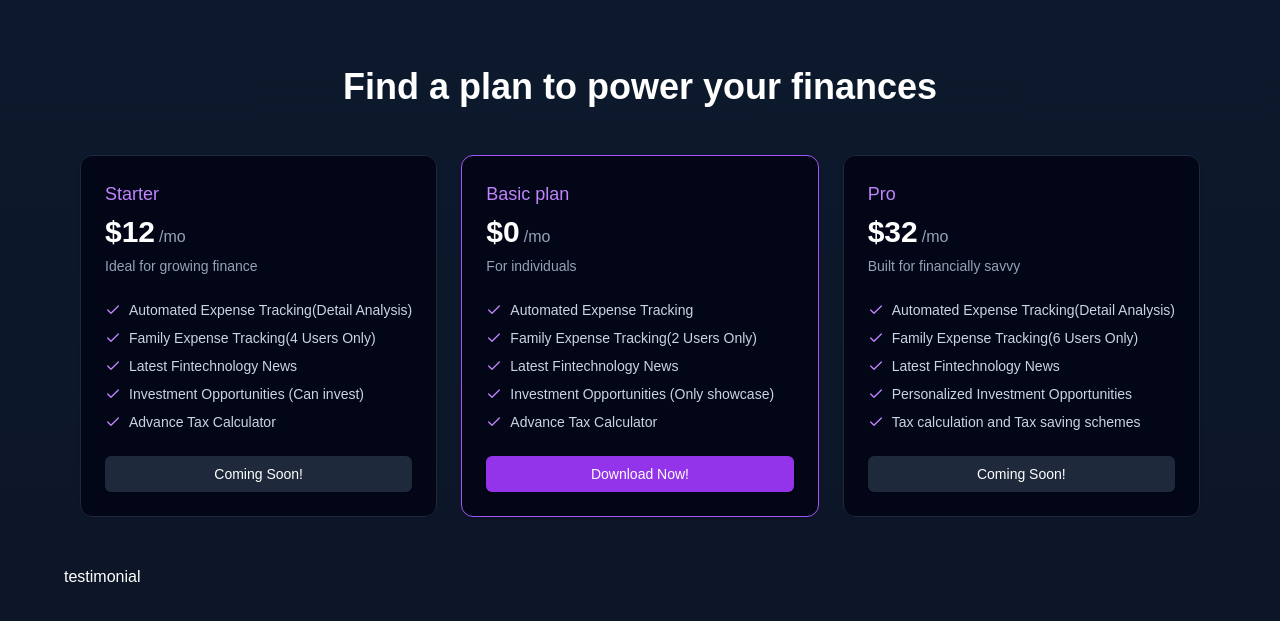
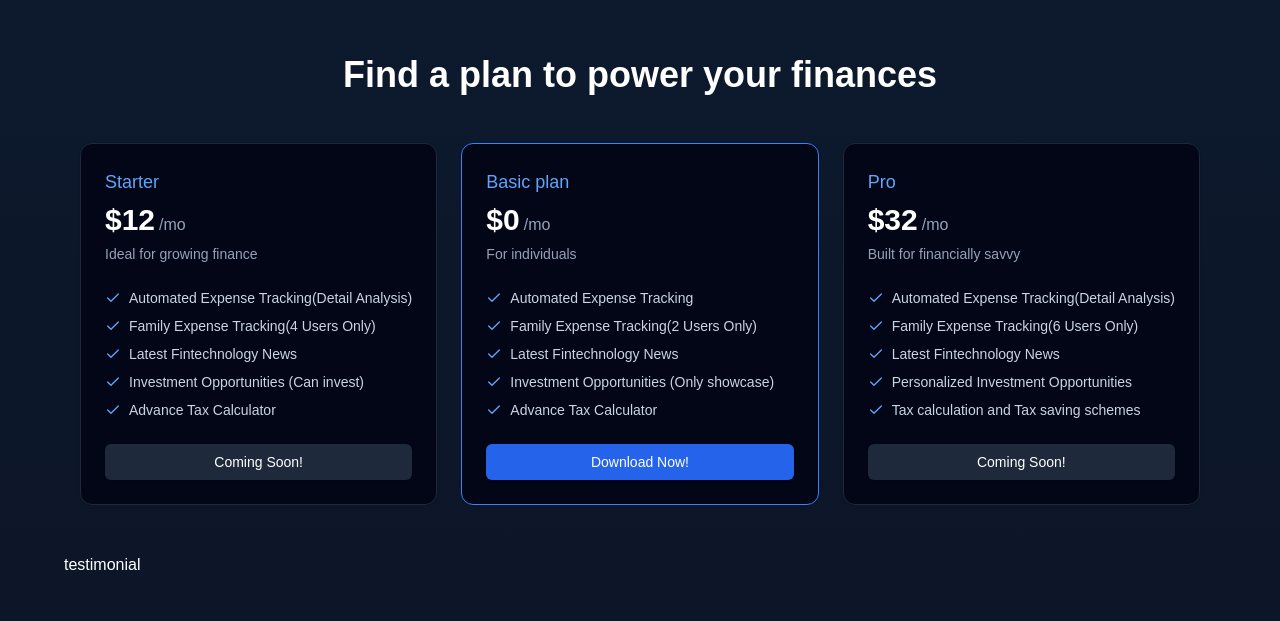
Before and after one commit to DevHrithik/Resolva, a Next.js app: page / in a window 1280 px wide. Shown: the part 2177-2798 px from the top of the page. Built offline with nearby package versions, Linux system fonts and the light colour scheme.

Commit message:
working on landing page

```diff
--- a/components/landing-page/feature-section.tsx
+++ b/components/landing-page/feature-section.tsx
@@ -27,14 +27,14 @@ const Feature = () => {
   return (
     <section className="w-full py-12 md:py-24 lg:py-32 ">
       <div className="container px-4 md:px-6 mx-auto">
-        <h2 className="text-3xl font-bold tracking-tighter sm:text-5xl text-center mb-12 text-white">
+        <h2 className="text-3xl font-bold tracking-tighter  text-center mb-12 text-white">
           Why Choose Resolva?
         </h2>
         <div className="grid gap-8 lg:grid-cols-3">
           {features.map((feature, index) => (
             <Card
               key={index}
-              className="bg-transparent"
+              className="bg-slate-950 border-slate-800"
             >
               <CardHeader>
                 <feature.icon className="h-12 w-12 mb-4 text-blue-400" />
--- a/components/landing-page/pricing.tsx
+++ b/components/landing-page/pricing.tsx
@@ -8,143 +8,92 @@ import {
   CardHeader,
 } from "@/components/ui/card";
 
+const pricingPlans = [
+  {
+    title: "Starter",
+    price: 12,
+    description: "Ideal for growing finance",
+    features: [
+      "Automated Expense Tracking(Detail Analysis)",
+      "Family Expense Tracking(4 Users Only)",
+      "Latest Fintechnology News",
+      "Investment Opportunities (Can invest)",
+      "Advance Tax Calculator",
+    ],
+    buttonText: "Coming Soon!",
+    isComingSoon: true,
+  },
+  {
+    title: "Basic plan",
+    price: 0,
+    description: "For individuals",
+    features: [
+      "Automated Expense Tracking",
+      "Family Expense Tracking(2 Users Only)",
+      "Latest Fintechnology News",
+      "Investment Opportunities (Only showcase)",
+      "Advance Tax Calculator",
+    ],
+    buttonText: "Download Now!",
+    isComingSoon: false,
+  },
+  {
+    title: "Pro",
+    price: 32,
+    description: "Built for financially savvy",
+    features: [
+      "Automated Expense Tracking(Detail Analysis)",
+      "Family Expense Tracking(6 Users Only)",
+      "Latest Fintechnology News",
+      "Personalized Investment Opportunities",
+      "Tax calculation and Tax saving schemes",
+    ],
+    buttonText: "Coming Soon!",
+    isComingSoon: true,
+  },
+];
+
 const Pricing = () => {
   return (
-    <div className=" px-4 py-8 md:py-12">
+    <div className="px-4 py-8 md:py-12">
       <div className="mx-auto max-w-6xl">
         <h2 className="text-center text-3xl font-bold text-white mb-12 md:text-4xl">
           Find a plan to power your finances
         </h2>
         <div className="grid gap-6 md:grid-cols-3">
-          <Card className="relative border-slate-800 bg-slate-950">
+          {pricingPlans.map((plan, index) => (
+            <Card
+              key={index}
+              className={`relative ${plan.isComingSoon ? "border-slate-800" : "border-blue-500"} bg-slate-950`}
+            >
               <CardHeader>
-              <h3 className="text-lg font-medium text-purple-400">Starter</h3>
+                <h3 className="text-lg font-medium text-blue-400">{plan.title}</h3>
                 <div className="flex items-baseline text-white">
-                <span className="text-3xl font-bold">$12</span>
+                  <span className="text-3xl font-bold">${plan.price}</span>
                   <span className="text-slate-400 ml-1">/mo</span>
                 </div>
-              <p className="text-sm text-slate-400">
-                Ideal for growing finance
-              </p>
+                <p className="text-sm text-slate-400">{plan.description}</p>
               </CardHeader>
               <CardContent className="flex-1">
                 <ul className="space-y-2 text-sm text-slate-300">
-                <li className="flex items-center">
-                  <Check className="mr-2 h-4 w-4 text-purple-400" />
-                  Automated Expense Tracking(Detail Analysis)
+                  {plan.features.map((feature, featureIndex) => (
+                    <li key={featureIndex} className="flex items-center">
+                      <Check className="mr-2 h-4 w-4 text-blue-400" />
+                      {feature}
                     </li>
-                <li className="flex items-center">
-                  <Check className="mr-2 h-4 w-4 text-purple-400" />
-                  Family Expense Tracking(4 Users Only)
-                </li>
-                <li className="flex items-center">
-                  <Check className="mr-2 h-4 w-4 text-purple-400" />
-                  Latest Fintechnology News
-                </li>
-                <li className="flex items-center">
-                  <Check className="mr-2 h-4 w-4 text-purple-400" />
-                  Investment Opportunities (Can invest)
-                </li>
-                <li className="flex items-center">
-                  <Check className="mr-2 h-4 w-4 text-purple-400" />
-                  Advance Tax Calculator
-                </li>
+                  ))}
                 </ul>
               </CardContent>
               <CardFooter>
                 <Button
-                className="w-full bg-slate-800 hover:bg-slate-700 text-white"
-                variant="secondary"
+                  className={`w-full ${plan.isComingSoon ? "bg-slate-800 hover:bg-slate-700" : "bg-blue-600 hover:bg-blue-500"} text-white`}
+                  variant={plan.isComingSoon ? "secondary" : "default"}
                 >
-                Coming Soon!
+                  {plan.buttonText}
                 </Button>
               </CardFooter>
             </Card>
-          <Card className="relative border-purple-500 bg-slate-950">
-            <CardHeader>
-              <h3 className="text-lg font-medium text-purple-400">
-                Basic plan
-              </h3>
-              <div className="flex items-baseline text-white">
-                <span className="text-3xl font-bold">$0</span>
-                <span className="text-slate-400 ml-1">/mo</span>
-              </div>
-              <p className="text-sm text-slate-400">For individuals</p>
-            </CardHeader>
-            <CardContent className="flex-1">
-              <ul className="space-y-2 text-sm text-slate-300">
-                <li className="flex items-center">
-                  <Check className="mr-2 h-4 w-4 text-purple-400" />
-                  Automated Expense Tracking
-                </li>
-                <li className="flex items-center">
-                  <Check className="mr-2 h-4 w-4 text-purple-400" />
-                  Family Expense Tracking(2 Users Only)
-                </li>
-                <li className="flex items-center">
-                  <Check className="mr-2 h-4 w-4 text-purple-400" />
-                  Latest Fintechnology News
-                </li>
-                <li className="flex items-center">
-                  <Check className="mr-2 h-4 w-4 text-purple-400" />
-                  Investment Opportunities (Only showcase)
-                </li>
-                <li className="flex items-center">
-                  <Check className="mr-2 h-4 w-4 text-purple-400" />
-                  Advance Tax Calculator
-                </li>
-              </ul>
-            </CardContent>
-            <CardFooter>
-              <Button className="w-full bg-purple-600 hover:bg-purple-500 text-white">
-                Download Now!
-              </Button>
-            </CardFooter>
-          </Card>
-          <Card className="relative border-slate-800 bg-slate-950">
-            <CardHeader>
-              <h3 className="text-lg font-medium text-purple-400">Pro</h3>
-              <div className="flex items-baseline text-white">
-                <span className="text-3xl font-bold">$32</span>
-                <span className="text-slate-400 ml-1">/mo</span>
-              </div>
-              <p className="text-sm text-slate-400">
-                Built for financially savvy
-              </p>
-            </CardHeader>
-            <CardContent className="flex-1">
-              <ul className="space-y-2 text-sm text-slate-300">
-                <li className="flex items-center">
-                  <Check className="mr-2 h-4 w-4 text-purple-400" />
-                  Automated Expense Tracking(Detail Analysis)
-                </li>
-                <li className="flex items-center">
-                  <Check className="mr-2 h-4 w-4 text-purple-400" />
-                  Family Expense Tracking(6 Users Only)
-                </li>
-                <li className="flex items-center">
-                  <Check className="mr-2 h-4 w-4 text-purple-400" />
-                  Latest Fintechnology News
-                </li>
-                <li className="flex items-center">
-                  <Check className="mr-2 h-4 w-4 text-purple-400" />
-                  Personalized Investment Opportunities
-                </li>
-                <li className="flex items-center">
-                  <Check className="mr-2 h-4 w-4 text-purple-400" />
-                  Tax calculation and Tax saving schemes
-                </li>
-              </ul>
-            </CardContent>
-            <CardFooter>
-              <Button
-                className="w-full bg-slate-800 hover:bg-slate-700 text-white"
-                variant="secondary"
-              >
-                Coming Soon!
-              </Button>
-            </CardFooter>
-          </Card>
+          ))}
         </div>
       </div>
     </div>
```
Lines whose indentation alone changed are shown as unchanged.
